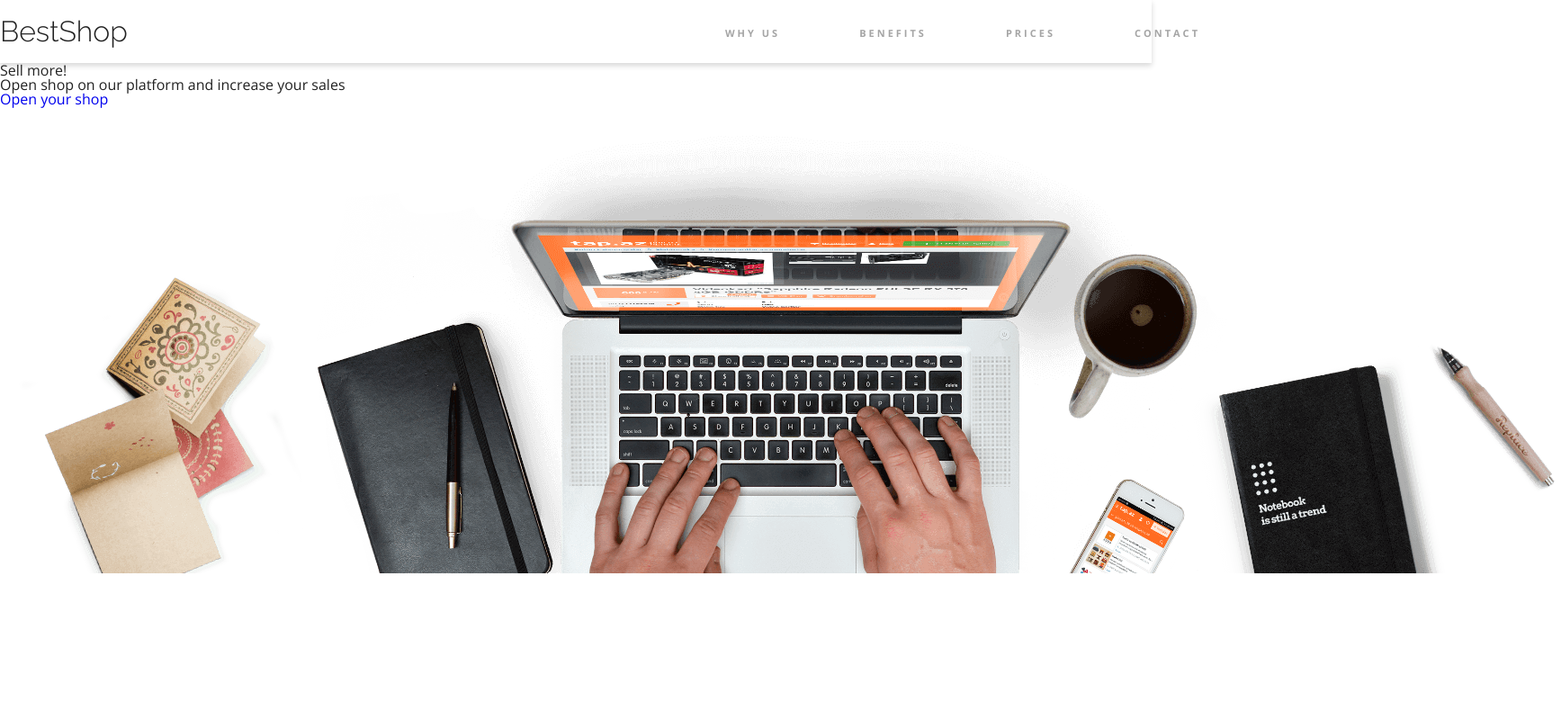
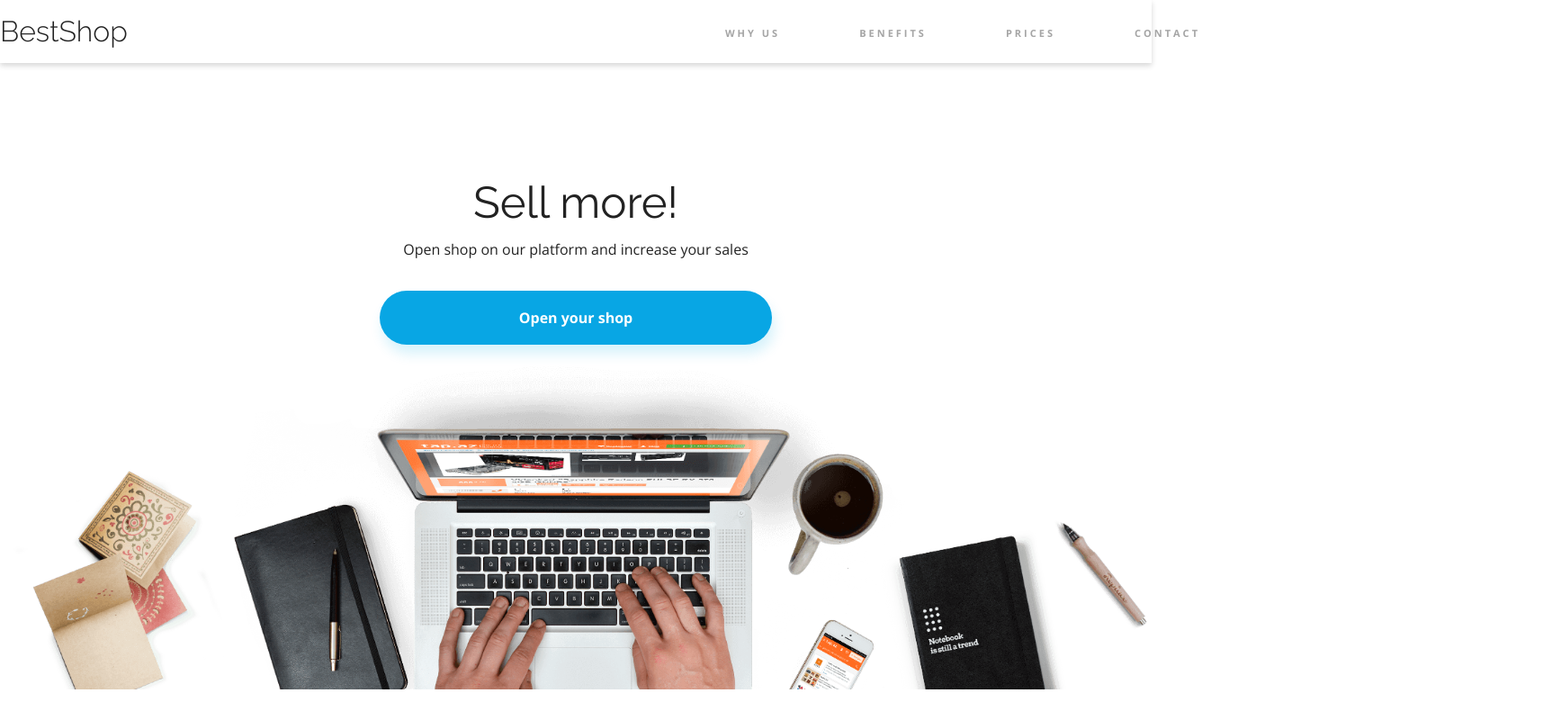
Before and after one commit to JedrzejSpieszalski/BestShop, a plain HTML site: page index.html in a window 1280 px wide. Shown: the whole page at 90% size, 1735 px wide, since content can reach past the window. Drawn offline with nearby package versions, Linux system fonts and the light colour scheme; a web font is replaced by a local one.

Commit message:
ostylowanie sekcji otwierającej

```diff
--- a/CSS/style.css
+++ b/CSS/style.css
@@ -75,3 +75,49 @@ a {
 .nav__element:last-child {
     padding-right: 0;
 }
+
+.opening {
+    display: flex;
+    flex-direction: column;
+    align-items: center;
+}
+
+.opening__content {
+    margin-top: 130px;
+    text-align: center;
+}
+
+.opening__header {
+    font-family: var(--font-raleway);
+    font-size: 3.0625rem;
+}
+
+.opening__heading {
+    margin-top: 20px;
+    margin-bottom: 38px;
+}
+
+.opening__image {
+    width: 100%;
+    height: auto;
+}
+
+
+.btn {
+    color: white;
+    font-weight: bold;
+    display: inline-block;
+    padding: 16px 65px;
+    border-radius: var(--button-radius);
+    border: none;
+}
+
+.btn--primary {
+    background-color: var(--primary-color);
+    border-radius: var(--button-radius);
+    box-shadow: 3px 10px 14px var(--color-primary-shadow);
+}
+
+.btn--large {
+    padding: 22px 155px;
+}
```
